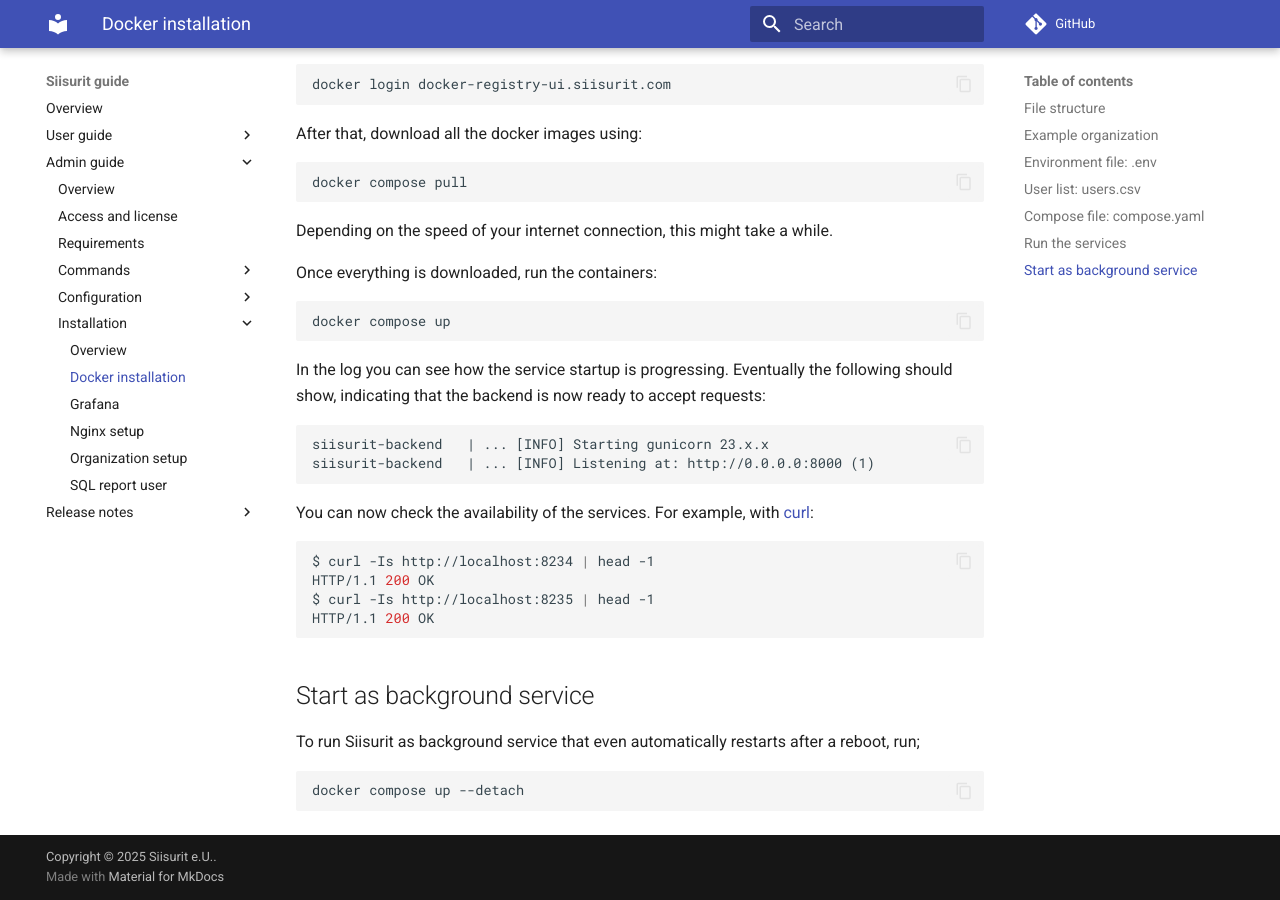
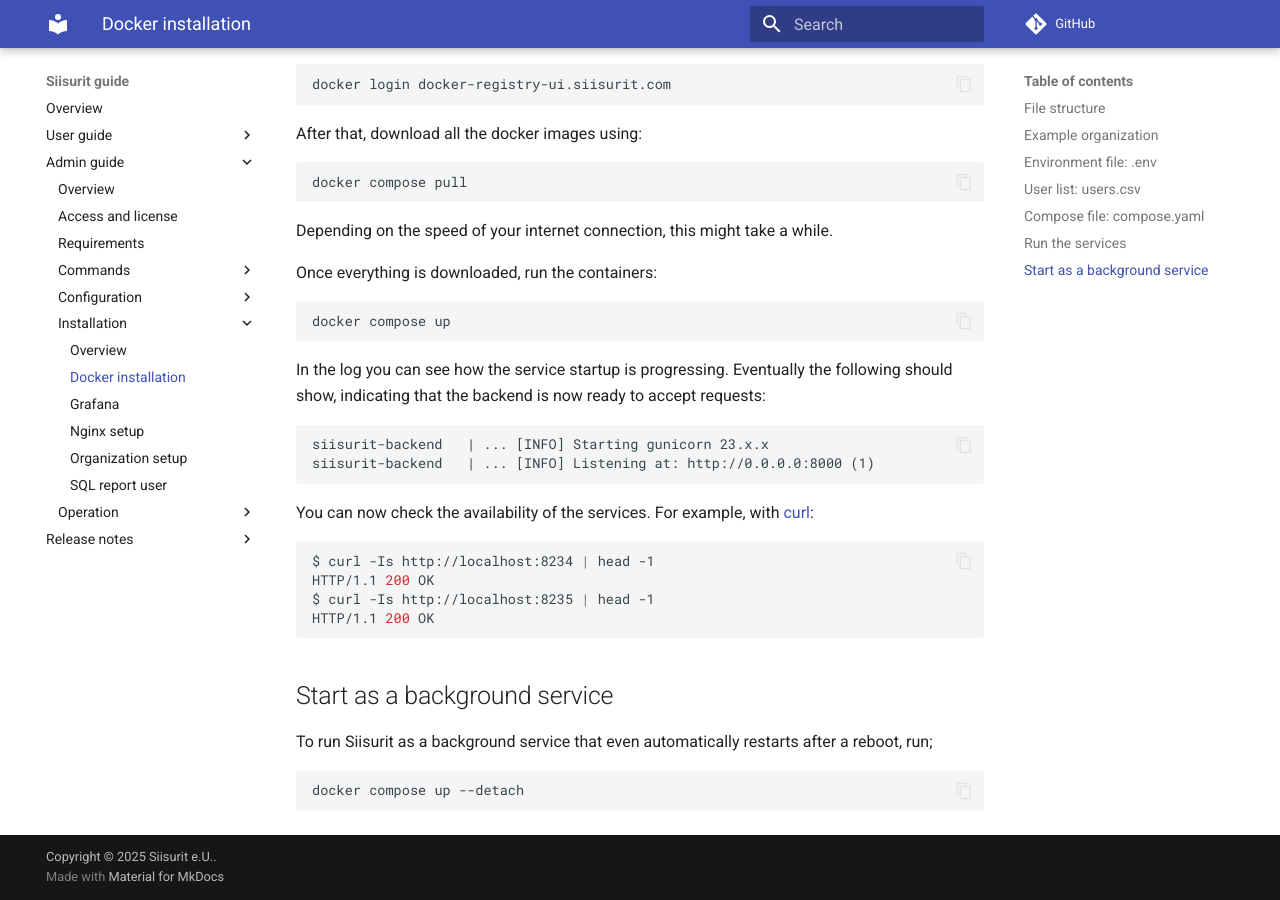
Before and after one commit to siisurit/siisurit_guide, an MkDocs documentation site: the page built from guide/admin/installation/docker.md, in a window 1280 px wide and 900 px high, scrolled down 3522 px. Built offline with MkDocs 1.6.1 and Material for MkDocs 9.7.7, drawn with Linux system fonts in a browser that asks for light colours; comment, search, counter and statistics services are not loaded; some of the changed text lies outside the part shown.

````diff
--- a/guide/admin/index.md
+++ b/guide/admin/index.md
@@ -10,3 +10,4 @@ This guide is intended for site administrators that want to install, configure a
 - [Requirements](requirements.md)
 - [Installation](installation/index.md)
 - [Configuration](configuration/index.md)
+- [Operation](operation/index.md)
--- a/guide/admin/installation/docker.md
+++ b/guide/admin/installation/docker.md
@@ -182,9 +182,9 @@ $ curl -Is http://localhost:8235 | head -1
 HTTP/1.1 200 OK
 ```
 
-## Start as background service
+## Start as a background service
 
-To run Siisurit as background service that even automatically restarts after a reboot, run;
+To run Siisurit as a background service that even automatically restarts after a reboot, run;
 
 ```bash
 docker compose up --detach
````
Also changed, not shown: other parts of guide/admin/installation/docker.md (+2 -2 lines), guide/admin/operation/database.md (added, +22 -0 lines), guide/admin/operation/index.md (added, +7 -0 lines).
